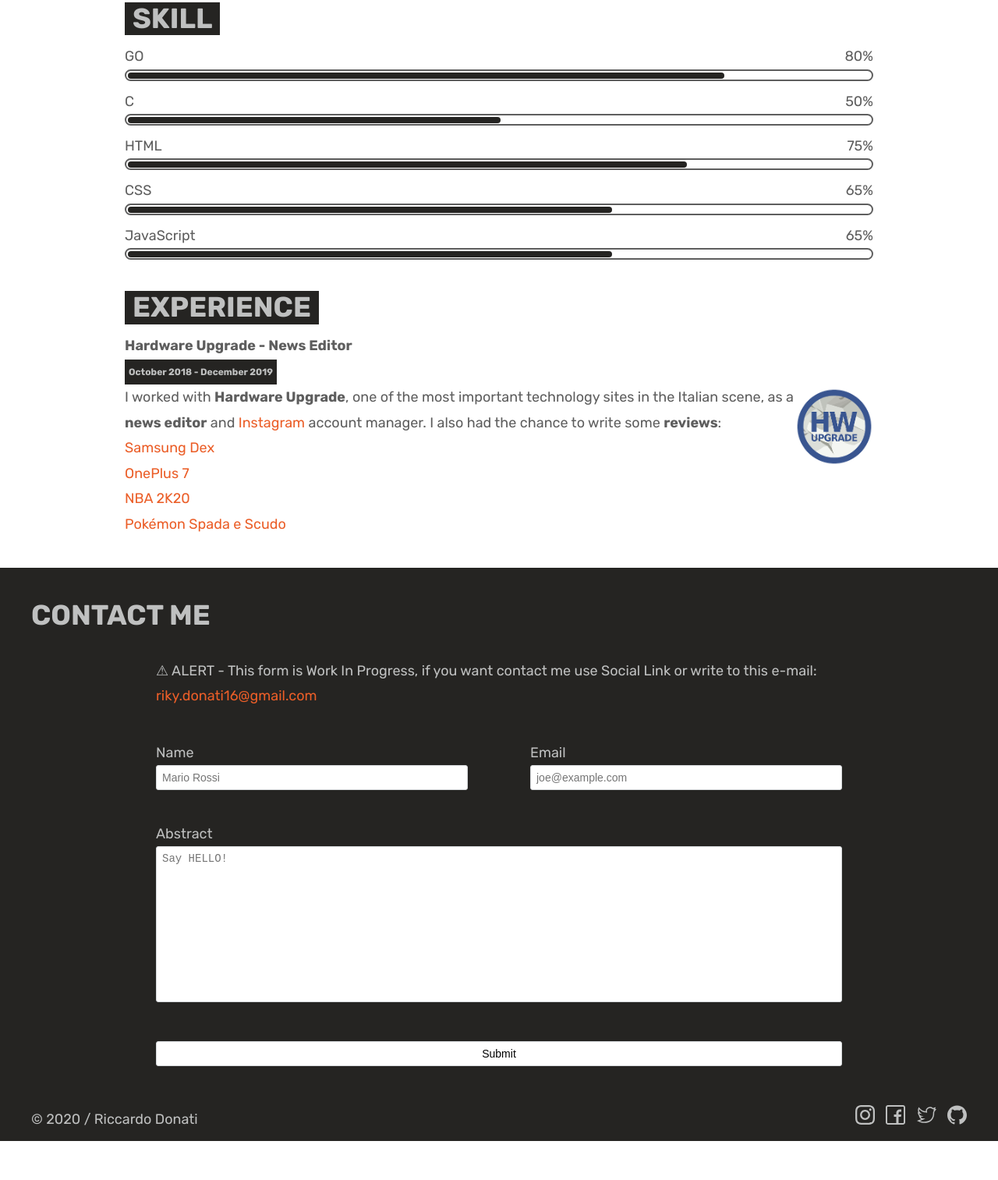
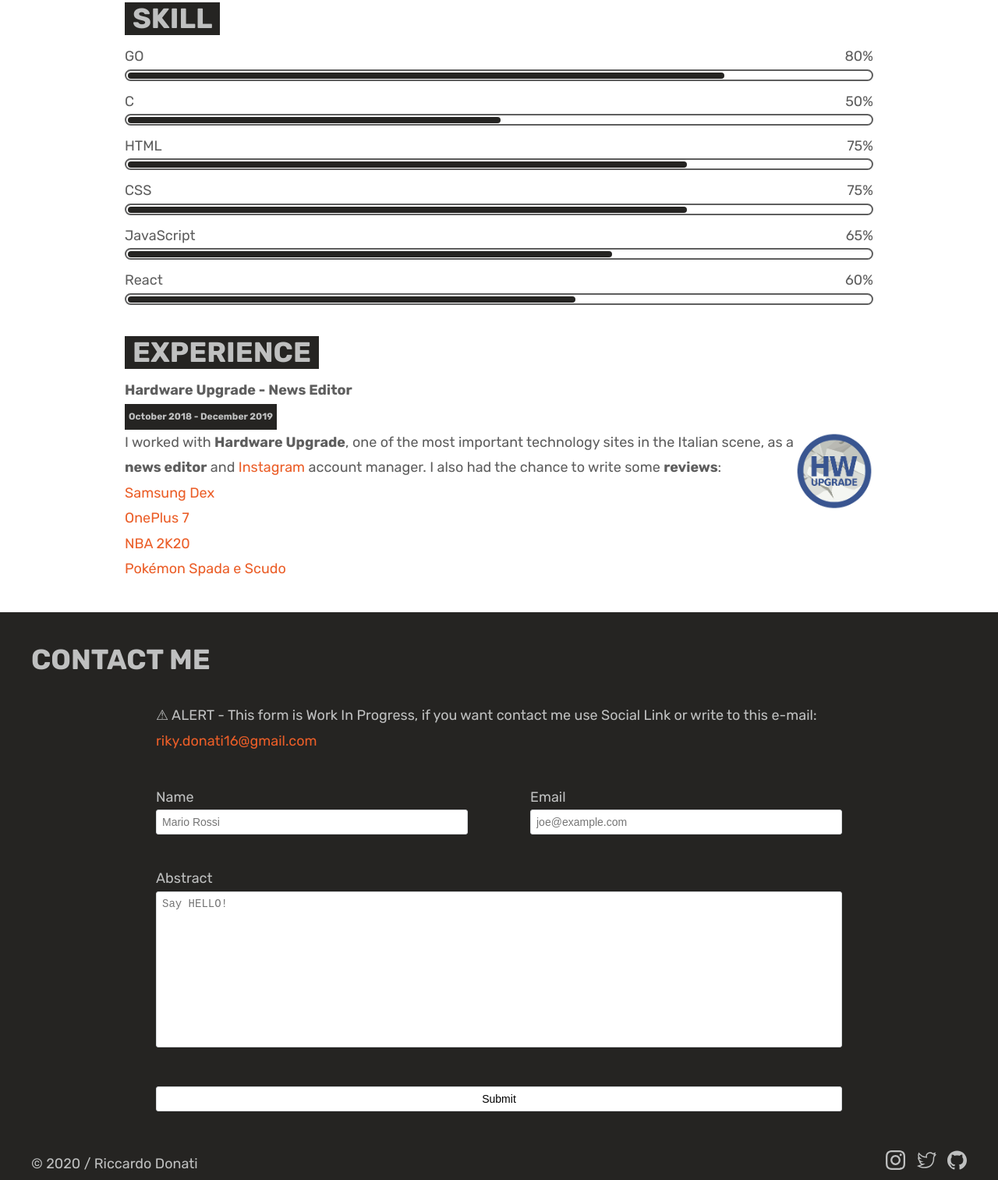
Before and after one commit to Riky16/imRiky, a plain HTML site: page index.html in a window 1280 px wide. Shown: the part 1191-2704 px from the top of the page at 78% size. Before the commit the page ends 2654 px from the top, so only its background shows below. Drawn offline with Linux system fonts and the light colour scheme.

Commit message:
Update Skills

```diff
--- a/index.html
+++ b/index.html
@@ -114,10 +114,10 @@
           <div class="clearfix">
             <div class="skill-info">
               <div class="skill-bar-title">CSS</div>
-              <div class="skill-bar-percent">65%</div>
+              <div class="skill-bar-percent">75%</div>
             </div>
-            <div class="skillbar" per="65%">
-              <div class="skillbar-bar" style="width: 65%;"></div>
+            <div class="skillbar" per="75%">
+              <div class="skillbar-bar" style="width: 75%;"></div>
             </div>
           </div>
           <!-- 5^ SKILL -->
@@ -130,7 +130,16 @@
               <div class="skillbar-bar" style="width: 65%;"></div>
             </div>
           </div>
-
+          <!-- 6^ SKILL -->
+          <div class="clearfix">
+            <div class="skill-info">
+              <div class="skill-bar-title">React</div>
+              <div class="skill-bar-percent">60%</div>
+            </div>
+            <div class="skillbar" per="60%">
+              <div class="skillbar-bar" style="width: 60%;"></div>
+            </div>
+          </div>
         </div>
 
     </div>
@@ -206,9 +215,9 @@
         <div class="copyright">&copy; 2020 / Riccardo Donati</div>
         <!-- SOCIAL -->
         <div class="social">
-          <a href="https://www.instagram.com/rdonati.it/" class="instagram" target="_blank"><img src="images/instagram.svg" alt="instagram" class="social-icon" height="25px" width="25px"> </a>
-          <a href="https://www.facebook.com/riccardo.donati.184/" class="facebook" target="_blank"><img src="images/facebook.svg" alt="facebook" height="25px" width="25px" > </a>
-          <a href="https://twitter.com/Riky1616" class="twitter" target="_blank"><img src="images/twitter.svg" alt="twitter" height="25px" width="25px" > </a>
+          <a href="https://www.instagram.com/imriky16/" class="instagram" target="_blank"><img src="images/instagram.svg" alt="instagram" class="social-icon" height="25px" width="25px"> </a>
+          <!-- <a href="https://www.facebook.com/riccardo.donati.184/" class="facebook" target="_blank"><img src="images/facebook.svg" alt="facebook" height="25px" width="25px" > </a> -->
+          <a href="https://twitter.com/imRiky16" class="twitter" target="_blank"><img src="images/twitter.svg" alt="twitter" height="25px" width="25px" > </a>
           <a href="https://github.com/Riky16" class="github" target="_blank"><img src="images/github.svg" alt="github" height="25px" width="25px"> </a>
         </div>
       </div>
```
